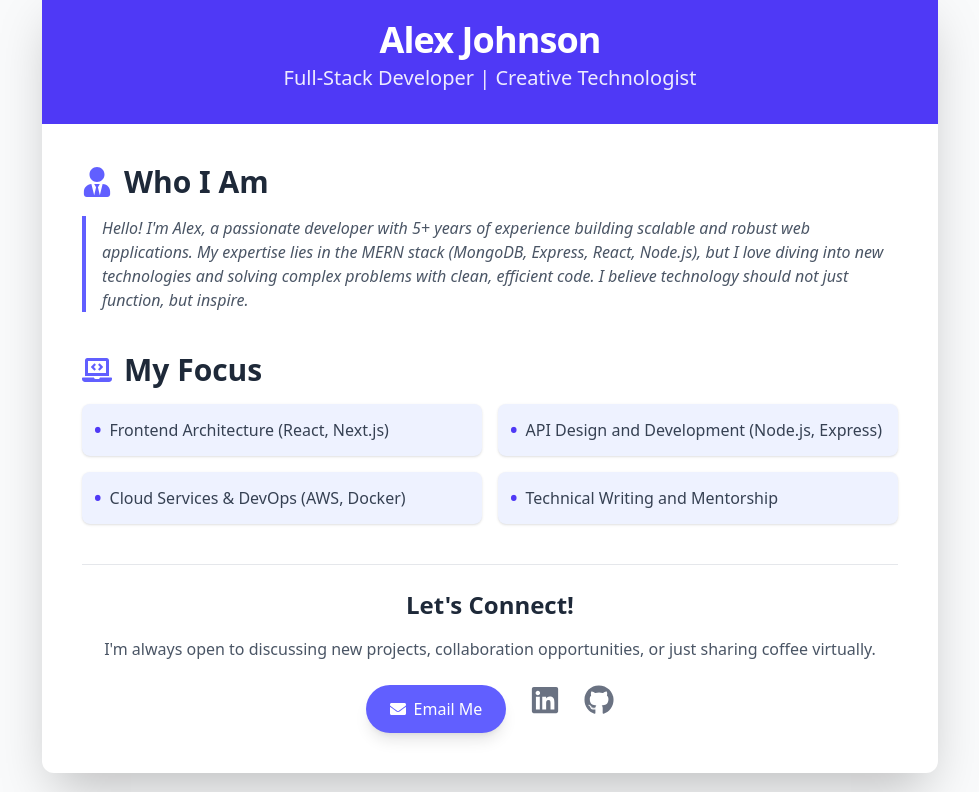
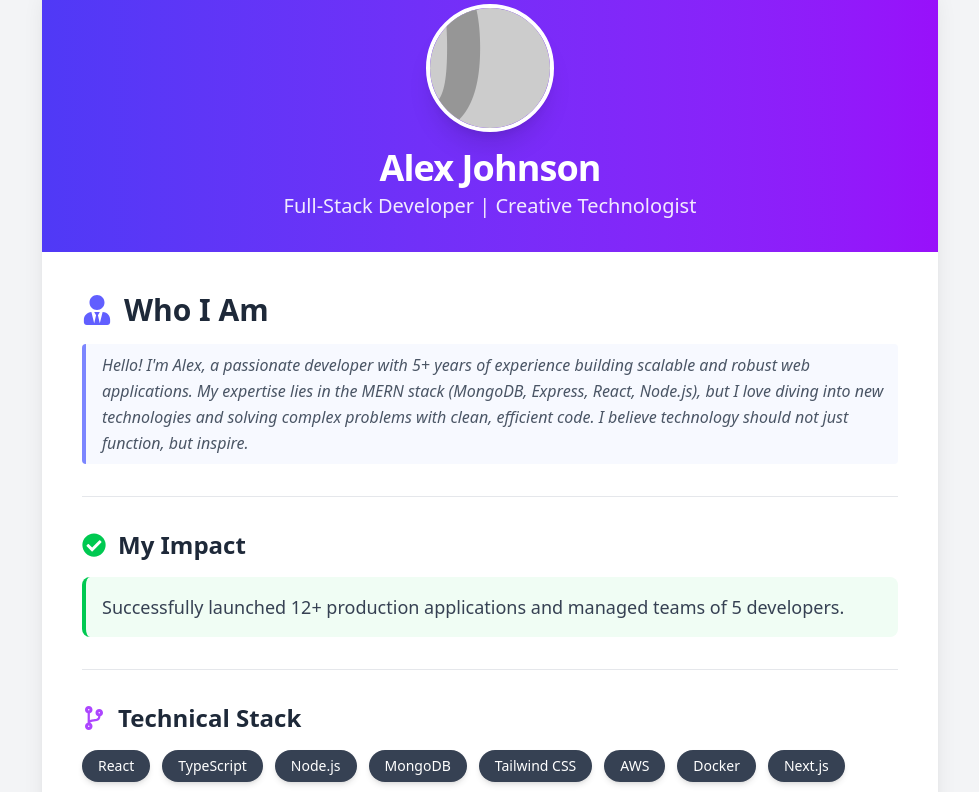
Before and after one commit to kousar-21/chorcha, a React (Vite) app: page / in a window 1280 px wide. Shown: the part 948-1740 px from the top of the page, without its empty margins (150-1129 px from the left). Built offline with nearby package versions, Linux system fonts and the light colour scheme.

Commit message:
update and modified about page

```diff
--- a/src/Component/About.jsx
+++ b/src/Component/About.jsx
@@ -1,11 +1,12 @@
 import React from 'react';
-import { FaLaptopCode, FaUserTie, FaEnvelope, FaGithub, FaLinkedin } from 'react-icons/fa';
+import { FaLaptopCode, FaUserTie, FaEnvelope, FaGithub, FaLinkedin, FaCodeBranch, FaCheckCircle } from 'react-icons/fa';
 
 const AboutPage = () => {
-  // Replace these placeholder values with your actual information!
   const personalData = {
     name: "Alex Johnson",
     title: "Full-Stack Developer | Creative Technologist",
+    // Added a placeholder for the profile image source
+    profileImage: "https://via.placeholder.com/150/4f46e5/ffffff?text=AJ",
     bio: "Hello! I'm Alex, a passionate developer with 5+ years of experience building scalable and robust web applications. My expertise lies in the MERN stack (MongoDB, Express, React, Node.js), but I love diving into new technologies and solving complex problems with clean, efficient code. I believe technology should not just function, but inspire.",
     focusAreas: [
       "Frontend Architecture (React, Next.js)",
@@ -13,6 +14,9 @@ const AboutPage = () => {
       "Cloud Services & DevOps (AWS, Docker)",
       "Technical Writing and Mentorship",
     ],
+    // Added a dedicated Tech Stack for visualization
+    techStack: ["React", "TypeScript", "Node.js", "MongoDB", "Tailwind CSS", "AWS", "Docker", "Next.js"],
+    keyStat: "Successfully launched 12+ production applications and managed teams of 5 developers.",
     contact: {
       email: "alex.johnson@example.com",
       github: "https://github.com/your-github-profile",
@@ -21,13 +25,17 @@ const AboutPage = () => {
   };
 
   return (
-    <div className="min-h-screen bg-gray-50 p-8 sm:p-12 lg:p-16">
-      <div className="max-w-4xl mx-auto bg-white shadow-2xl rounded-xl overflow-hidden">
+    <div className="min-h-screen bg-gray-100 p-4 sm:p-8 lg:p-12">
+      <div className="max-w-4xl mx-auto bg-white shadow-xl rounded-2xl overflow-hidden transition-shadow duration-500 hover:shadow-2xl">
 
-        {/* Header Section */}
-        <header className="text-center p-8 bg-indigo-600 text-white">
-          {/* You might place a profile image here */}
-          {/* <img src="/path-to-your-image.jpg" alt="Profile" className="w-32 h-32 rounded-full mx-auto mb-4 border-4 border-white object-cover" /> */}
+        {/* Header Section (With Profile Image) */}
+        <header className="text-center p-8 bg-gradient-to-r from-indigo-600 to-purple-600 text-white relative">
+          {/* Profile Image */}
+          <img
+            src={personalData.profileImage}
+            alt={`${personalData.name} Profile`}
+            className="w-32 h-32 rounded-full mx-auto mb-4 border-4 border-white object-cover transform transition-transform duration-300 hover:scale-105 shadow-xl"
+          />
           <h1 className="text-4xl font-extrabold tracking-tight mb-1">
             {personalData.name}
           </h1>
@@ -37,57 +45,87 @@ const AboutPage = () => {
         </header>
 
         {/* Content Section */}
-        <section className="p-8 lg:p-10">
+        <section className="p-8 lg:p-10 divide-y divide-gray-200">
 
           {/* 1. Bio/Introduction */}
-          <div className="mb-10">
-            <h2 className="text-3xl font-semibold text-gray-800 flex items-center mb-4">
+          <div className="pb-8">
+            <h2 className="text-3xl font-bold text-gray-800 flex items-center mb-4">
               <FaUserTie className="mr-3 text-indigo-500" />
               Who I Am
             </h2>
-            <blockquote className="border-l-4 border-indigo-500 pl-4 italic text-gray-600">
+            <p className="text-gray-600 leading-relaxed italic border-l-4 border-indigo-400 pl-4 py-2 bg-indigo-50/50 rounded">
               {personalData.bio}
-            </blockquote>
+            </p>
           </div>
 
-          {/* 2. Expertise/Focus Areas */}
-          <div className="mb-10">
-            <h2 className="text-3xl font-semibold text-gray-800 flex items-center mb-4">
+          {/* 2. Key Experience Snippet (New Section) */}
+          <div className="py-8">
+            <h2 className="text-2xl font-semibold text-gray-800 flex items-center mb-4">
+              <FaCheckCircle className="mr-3 text-green-500" />
+              My Impact
+            </h2>
+            <p className="text-lg text-gray-700 font-medium bg-green-50 p-4 rounded-lg border-l-4 border-green-500">
+              {personalData.keyStat}
+            </p>
+          </div>
+
+          {/* 3. Tech Stack (New Section) */}
+          <div className="py-8">
+            <h2 className="text-2xl font-semibold text-gray-800 flex items-center mb-4">
+              <FaCodeBranch className="mr-3 text-purple-500" />
+              Technical Stack
+            </h2>
+            <div className="flex flex-wrap gap-3">
+              {personalData.techStack.map((tech, index) => (
+                <span
+                  key={index}
+                  className="px-4 py-1.5 text-sm font-medium text-white bg-gray-700 rounded-full shadow-md hover:bg-indigo-600 transition-colors duration-200 cursor-default"
+                >
+                  {tech}
+                </span>
+              ))}
+            </div>
+          </div>
+
+          {/* 4. Expertise/Focus Areas (Modified original section) */}
+          <div className="pt-8">
+            <h2 className="text-2xl font-semibold text-gray-800 flex items-center mb-4">
               <FaLaptopCode className="mr-3 text-indigo-500" />
-              My Focus
+              Focus & Methodology
             </h2>
             <ul className="grid grid-cols-1 md:grid-cols-2 gap-4 list-none p-0">
               {personalData.focusAreas.map((area, index) => (
-                <li key={index} className="flex items-center bg-indigo-50 p-3 rounded-lg shadow-sm">
-                  <span className="text-indigo-600 mr-2 font-bold text-xl">•</span>
-                  <span className="text-gray-700">{area}</span>
+                <li key={index} className="flex items-start bg-indigo-50 p-4 rounded-lg border border-indigo-200 hover:shadow-md transition-shadow">
+                  <span className="text-indigo-600 mr-3 mt-1"><FaCheckCircle className="h-4 w-4" /></span>
+                  <span className="text-gray-700 font-medium">{area}</span>
                 </li>
               ))}
             </ul>
           </div>
 
-          {/* 3. Call to Action/Contact */}
-          <div className="text-center pt-6 border-t border-gray-200">
-            <h3 className="text-2xl font-semibold text-gray-800 mb-4">
+          {/* 5. Call to Action/Contact */}
+          <div className="text-center pt-8 mt-8">
+            <h3 className="text-3xl font-bold text-gray-800 mb-4">
               Let's Connect!
             </h3>
-            <p className="text-gray-600 mb-6">
-              I'm always open to discussing new projects, collaboration opportunities, or just sharing coffee virtually.
+            <p className="text-gray-600 mb-8 max-w-lg mx-auto">
+              I'm always open to discussing new projects, collaboration opportunities, or sharing insights. Reach out below!
             </p>
 
             {/* Social Links */}
             <div className="flex justify-center gap-6">
               <a
                 href={`mailto:${personalData.contact.email}`}
-                className="flex items-center text-white bg-indigo-500 hover:bg-indigo-600 px-6 py-3 rounded-full shadow-lg transition duration-300"
+                className="flex items-center text-white bg-indigo-500 hover:bg-purple-600 px-6 py-3 rounded-full shadow-lg transition duration-300 transform hover:scale-105 font-semibold"
               >
-                <FaEnvelope className="mr-2" /> Email Me
+                <FaEnvelope className="mr-2" /> Say Hello
               </a>
               <a
                 href={personalData.contact.linkedin}
                 target="_blank"
                 rel="noopener noreferrer"
-                className="text-gray-500 hover:text-indigo-600 transition duration-300 text-3xl"
+                className="text-gray-500 hover:text-indigo-600 transition duration-300 text-4xl transform hover:scale-110"
+                aria-label="LinkedIn Profile"
               >
                 <FaLinkedin />
               </a>
@@ -95,7 +133,8 @@ const AboutPage = () => {
                 href={personalData.contact.github}
                 target="_blank"
                 rel="noopener noreferrer"
-                className="text-gray-500 hover:text-indigo-600 transition duration-300 text-3xl"
+                className="text-gray-500 hover:text-indigo-600 transition duration-300 text-4xl transform hover:scale-110"
+                aria-label="GitHub Profile"
               >
                 <FaGithub />
               </a>
```
